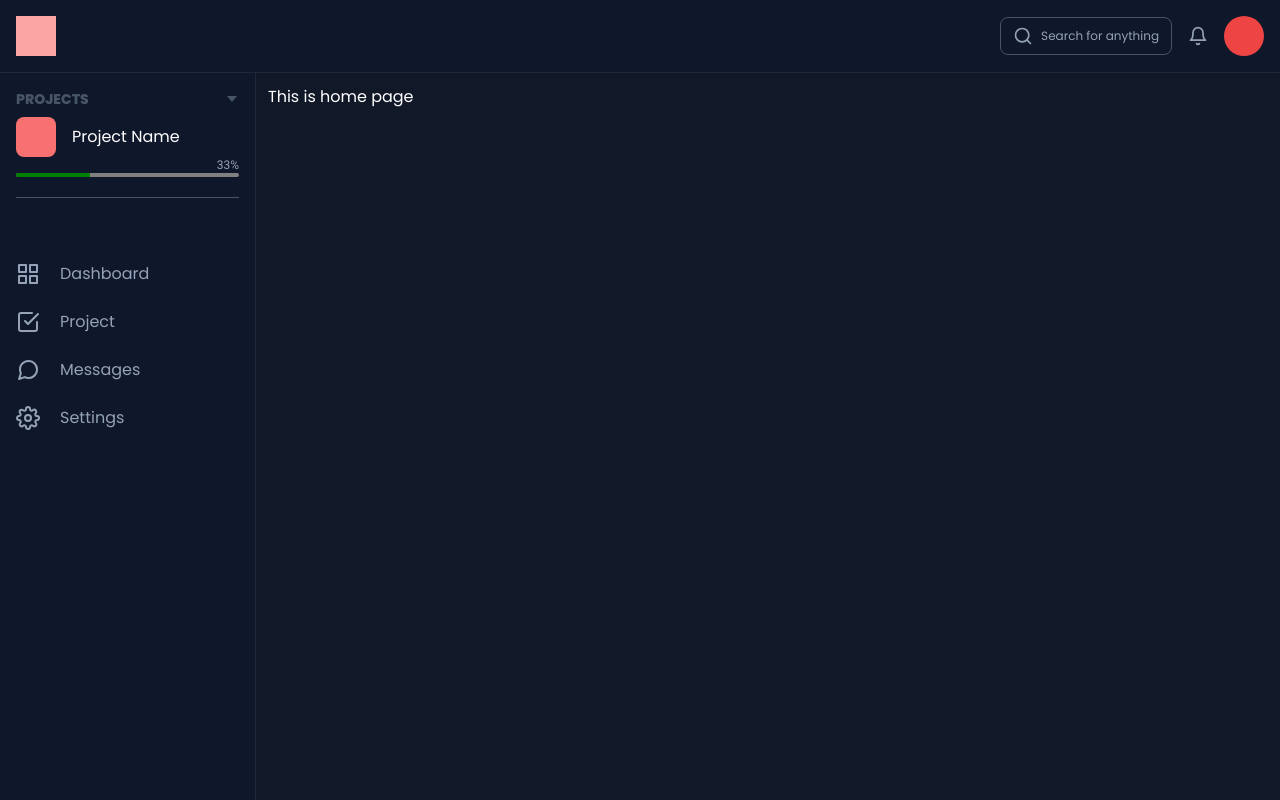
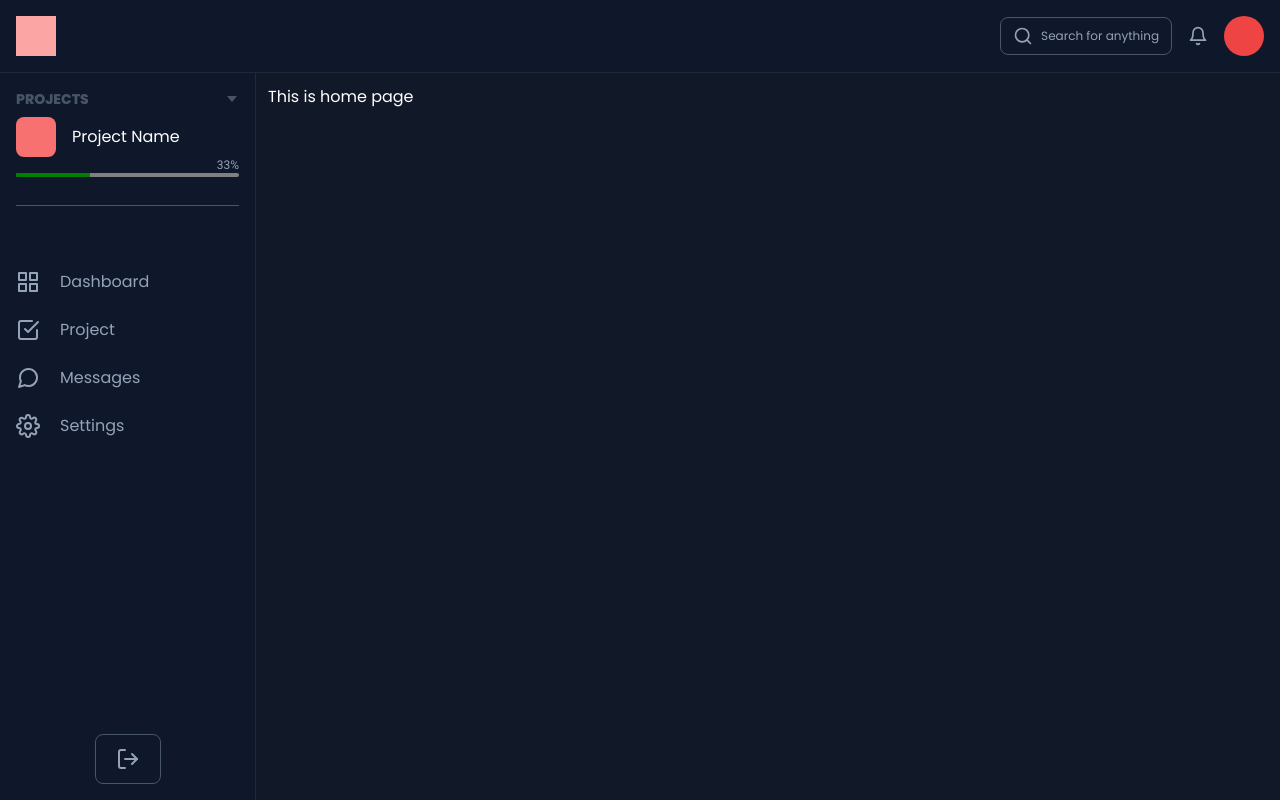
Before and after one commit to naqet/company-management-system, a Next.js app in the folder front/: page / in a window 1280 px wide. Built offline with nearby package versions, Linux system fonts and the light colour scheme.

Commit message:
feat(sidebar): Add log out function

```diff
--- a/front/app/(auth)/layout.tsx
+++ b/front/app/(auth)/layout.tsx
@@ -1,8 +1,16 @@
 import { Roboto, Poppins } from "@next/font/google";
 import "../../styles/globals.css";
 
-const roboto = Roboto({ variable: "--font-roboto", weight: "400" });
-const poppins = Poppins({ variable: "--font-poppins", weight: ["400", "600"] });
+const roboto = Roboto({
+  variable: "--font-roboto",
+  subsets: ["latin"],
+  weight: "400",
+});
+const poppins = Poppins({
+  variable: "--font-poppins",
+  subsets: ["latin"],
+  weight: ["400", "600", "800"],
+});
 
 export default function RootLayout({
   // Layouts must accept a children prop.
--- /dev/null
+++ b/front/app/(auth)/logout/page.tsx
@@ -0,0 +1,9 @@
+import { redirect } from "next/navigation";
+import "server-only";
+
+// This route is for logout only. It doesn't show any content, just handles logging out.
+export default function LogoutPage() {
+  redirect("/login");
+
+  return <></>;
+}
--- a/front/components/Sidebar/index.tsx
+++ b/front/components/Sidebar/index.tsx
@@ -1,3 +1,5 @@
+import Link from "next/link";
+import { FiLogOut } from "react-icons/fi";
 import MainMenu from "./MainMenu";
 import ProjectSwitch from "./ProjectSwitch";
 import SmallProjectInfo from "./ProjectSwitch/SmallProjectInfo";
@@ -7,12 +9,24 @@ export default function Sidebar() {
     <aside
       id="js-sidebar"
       data-expanded="false"
-      className="absolute p-4 lg:relative -translate-x-full lg:translate-x-0 lg:opacity-100 opacity-0 data-[expanded=true]:translate-x-0 data-[expanded=true]:opacity-100 h-[calc(100%-73px)] lg:h-[calc(100vh-73px)] dark:bg-slate-900 w-full max-w-md lg:w-64 transition-all md:border-r-1 dark:border-slate-800"
+      className="absolute p-4 lg:relative -translate-x-full lg:translate-x-0 lg:opacity-100 opacity-0 data-[expanded=true]:translate-x-0 data-[expanded=true]:opacity-100 h-[calc(100%-73px)] lg:h-[calc(100vh-73px)] dark:bg-slate-900 w-full max-w-md lg:w-64 transition-all md:border-r-1 dark:border-slate-800 flex flex-col"
     >
       <ProjectSwitch />
       <SmallProjectInfo />
       <hr className="dark:border-slate-600 border-t-1 mt-5 mb-16" />
       <MainMenu />
+      <ul className="w-full flex justify-around mt-auto">
+        <li>
+          <Link
+            title="Log out"
+            href="/logout"
+            className="border-hover text-hover rounded-lg text-2xl block py-3 px-5"
+            tabIndex={0}
+          >
+            <FiLogOut />
+          </Link>
+        </li>
+      </ul>
     </aside>
   );
 }
--- a/front/package.json
+++ b/front/package.json
@@ -19,6 +19,7 @@
     "react": "18.2.0",
     "react-dom": "18.2.0",
     "react-icons": "^4.7.1",
+    "server-only": "^0.0.1",
     "typescript": "4.9.4",
     "zod": "^3.20.2"
   },
```
Also changed, not shown: 1 other file (tests, documents, lock files or other folders).
